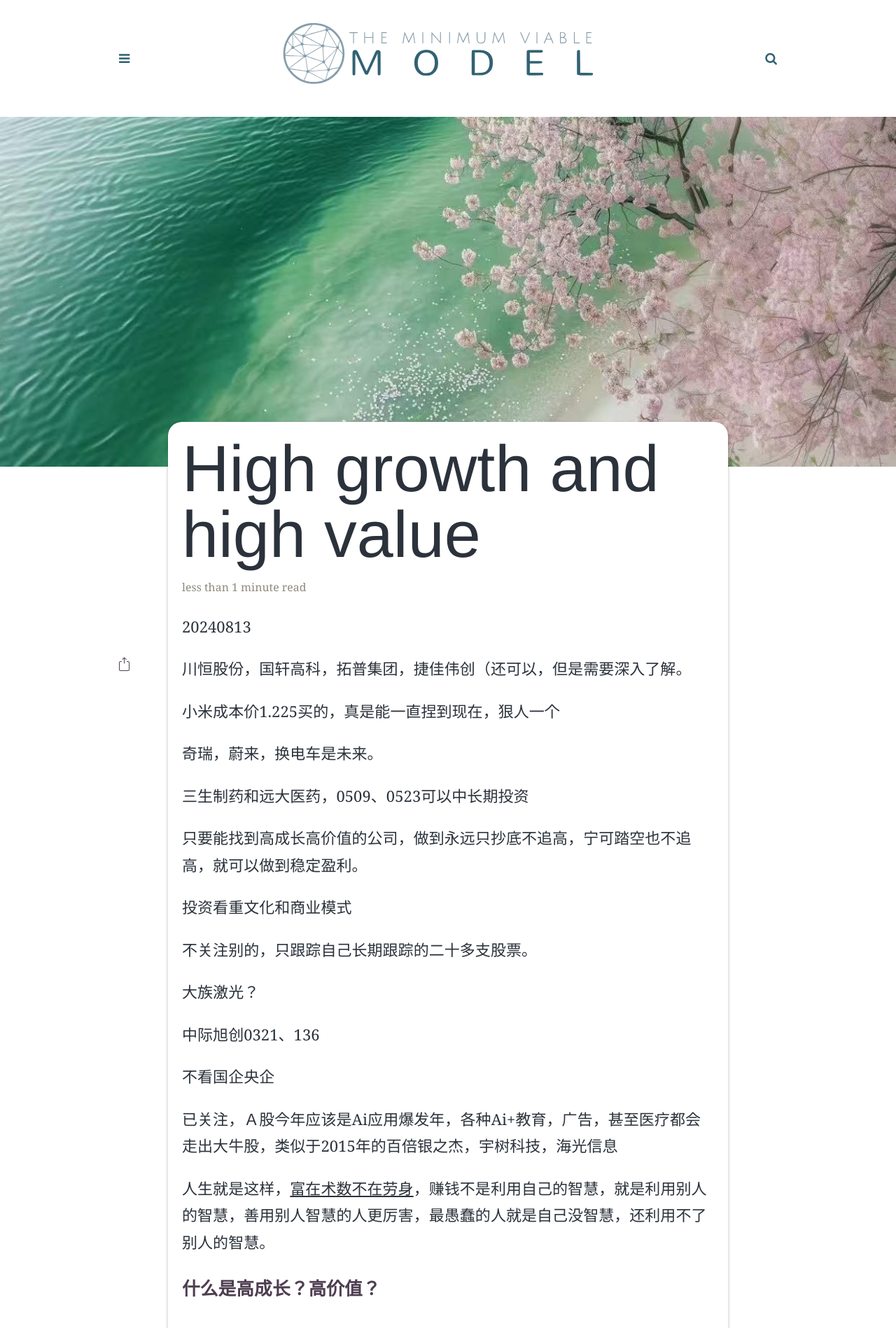
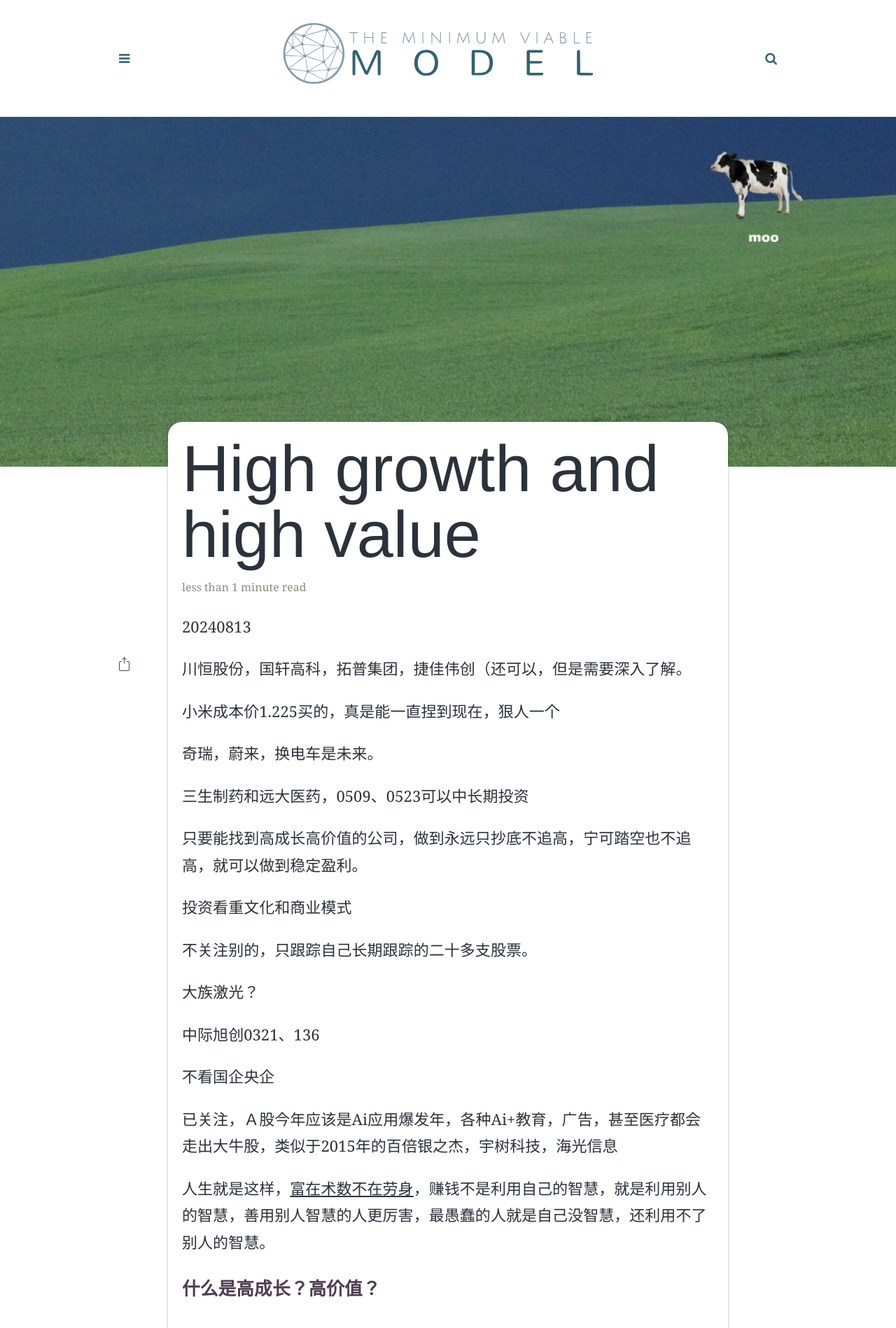
Before and after one commit to zlee181s/Blog, a Jekyll site: the page built from _posts/2025-09-24-the-start-lee.md, in a window 1280 px wide. Shown: the top 1898 px of the page at 70% size. Built offline with Jekyll 4.4.1, drawn with Linux system fonts in a browser that asks for light colours; some web fonts are replaced.

Commit message:
Update 2025-09-24-the-start-lee.md

```diff
--- a/_posts/2025-09-24-the-start-lee.md
+++ b/_posts/2025-09-24-the-start-lee.md
@@ -4,7 +4,7 @@
 show_data: true
 title: "High growth and high value"
 date: 2025-09-24
-img: posts/picture/3.jpg
+img: posts/picture/1.jpg
 tags: [finance]
 author: Zlee
 description: "Know the enemy and know yourself, and you can fight a hundred battles with no danger of defeat."
@@ -38,7 +38,7 @@
 ### 什么是高成长？高价值？
 #### 高成长就是高增长，收入利润的持续高增长，并且预计未来持续高成长。高价值就是同样的成长做芯片的就比做低端制造的更高价值
 
-![孙子兵法](./assets/img/posts/picture/1.jpg)
+![孙子兵法](./assets/img/posts/picture/2.jpg)
 
 风险和收益只和你的认知深度成正比。
 
@@ -59,4 +59,5 @@
 速腾聚创 值不值得看一下？这公司我没上市就去看过，成长很高，行业也很好，看什么哪方面
 本人A股港股美股都看，长期跟踪二十支股票，A股最多，港股美股其次。
 
+
 高成长就是主营业务的收入利润增长要至少超过99%的上市公司，为什么这么严格呢？因为大A5000多家上市公司1%也有50多家，还是太多。长期跟踪的股票最多10-20家。高价值什么意思，同样高成长的公司也很多，要从高成长的公司中选择高价值的长期跟踪，传统制造业和半导体比什么更高价值？家电和人工智商比谁更高价值？
```
